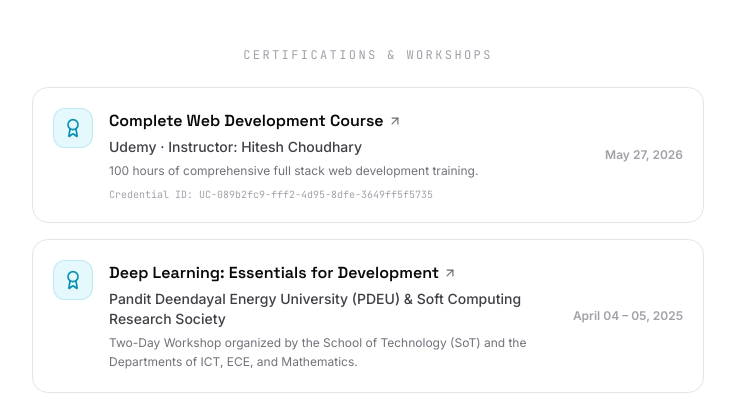
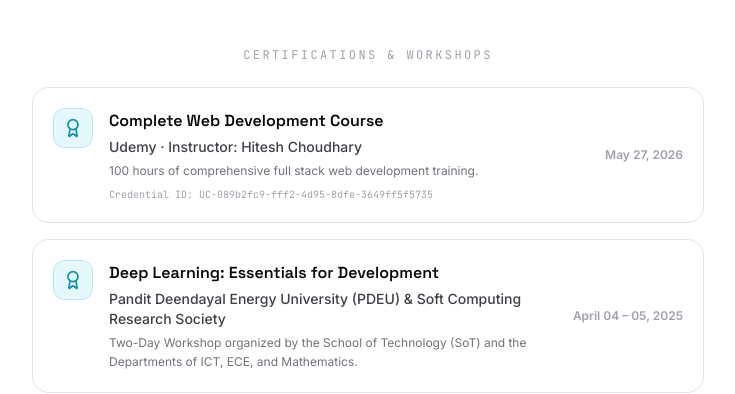
Before and after one commit to heyyananya/digital_portfolio, a React (Vite) app in the folder frontend/: page / in a window 1280 px wide. Shown: the part 1782-2176 px from the top of the page, without its empty margins (272-1007 px from the left). Built offline with nearby package versions, Linux system fonts and the light colour scheme; no server answers.

Commit message:
Convert certification titles to plain text entries inside About section

```diff
--- a/frontend/src/sections/About.jsx
+++ b/frontend/src/sections/About.jsx
@@ -129,15 +129,9 @@ export const About = () => (
                   <Award size={20} />
                 </div>
                 <div className="min-w-0">
-                  <a
-                    href={cert.url}
-                    target="_blank"
-                    rel="noreferrer noopener"
-                    className="inline-flex items-center gap-1 font-display font-semibold text-zinc-950 dark:text-zinc-50 hover:text-cyan-600 dark:hover:text-cyan-400 transition"
-                  >
+                  <span className="font-display font-semibold text-zinc-950 dark:text-zinc-50">
                     {cert.title}
-                    <ArrowUpRight size={14} className="opacity-60" />
-                  </a>
+                  </span>
                   <div className="text-sm font-medium text-zinc-700 dark:text-zinc-300 mt-1">
                     {cert.issuer} {cert.instructor && `· Instructor: ${cert.instructor}`}
                   </div>
```
